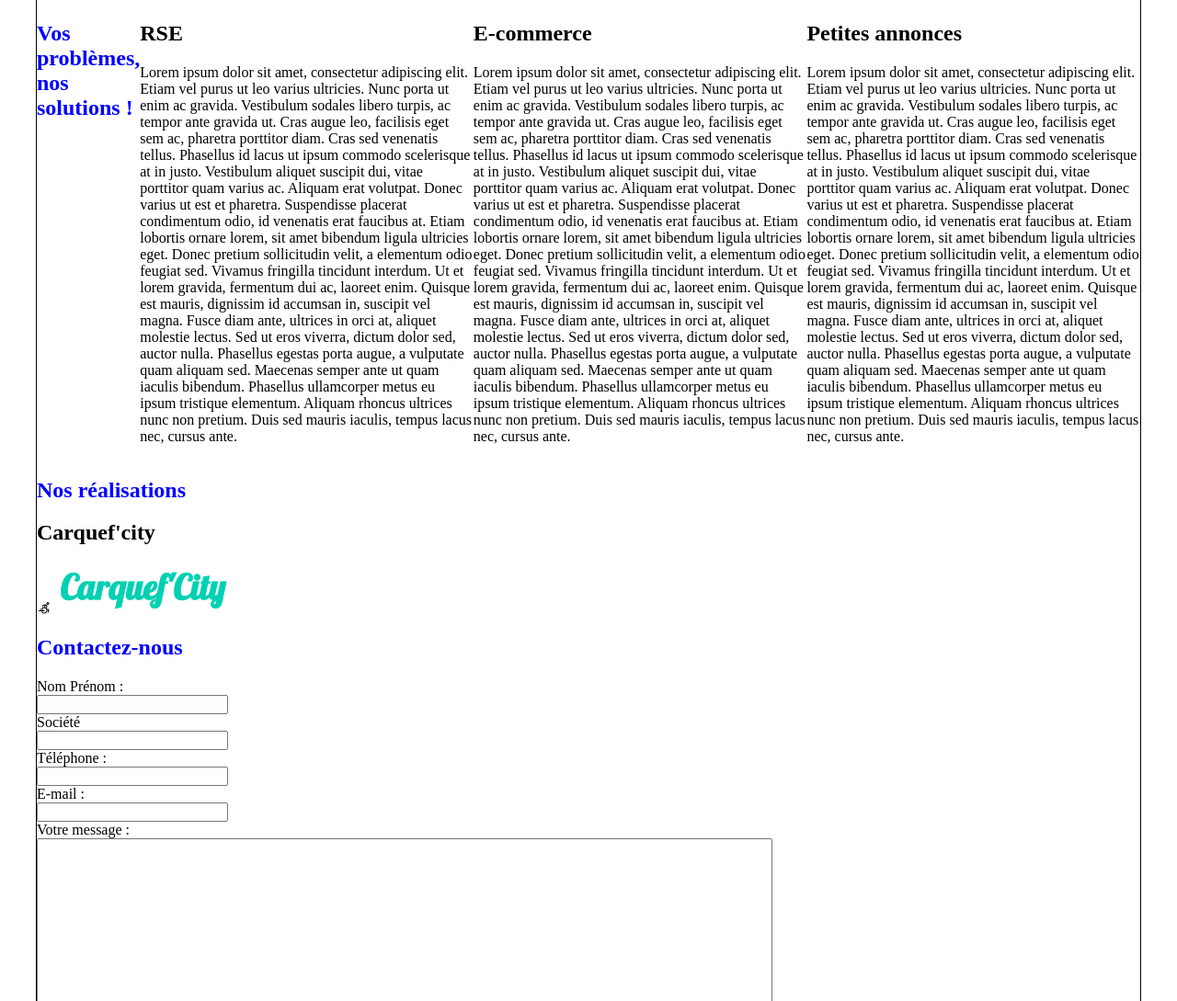
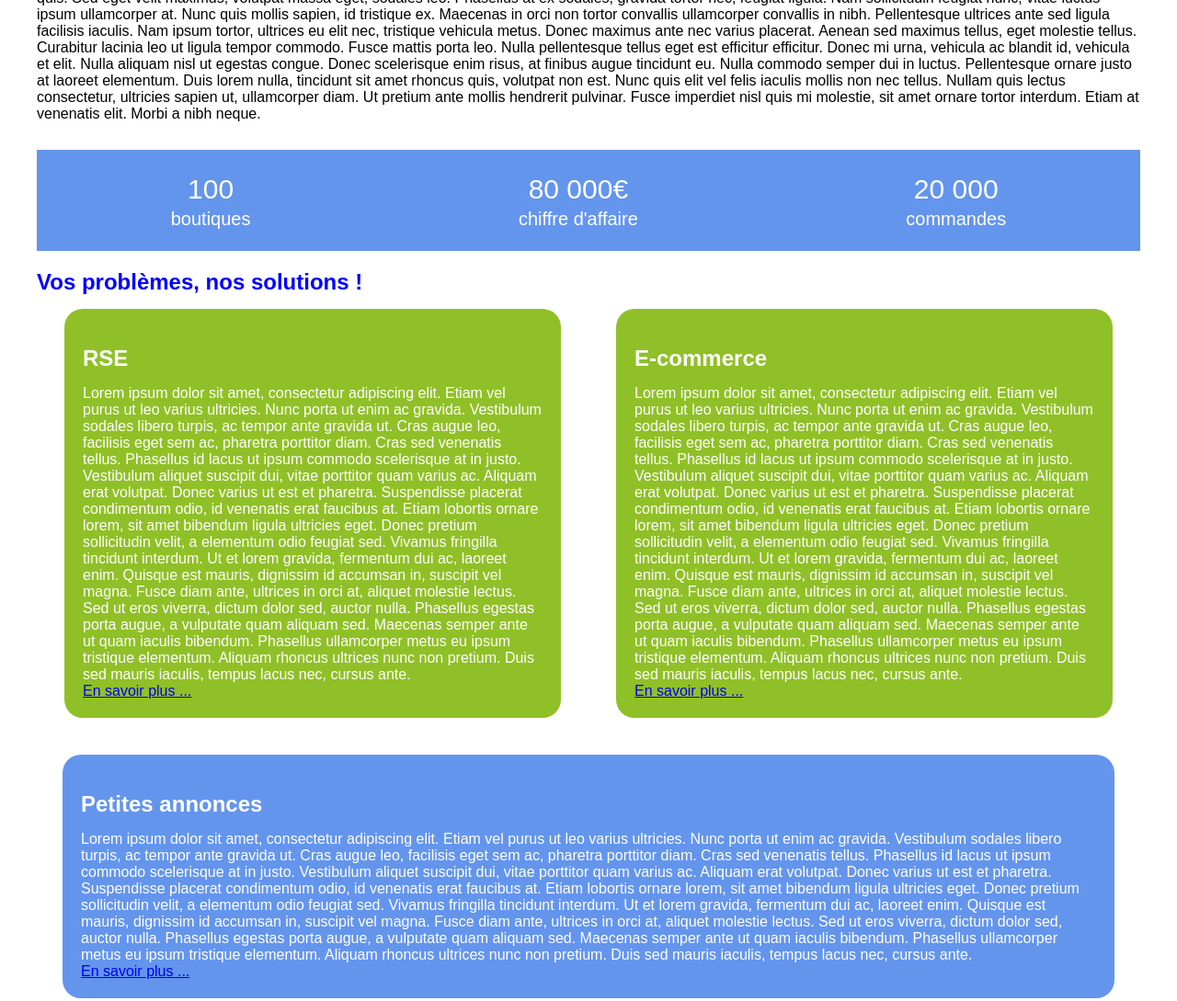
Before and after one commit to Diabolux/Diabolux.github.io, a plain HTML site: page KTM_solution/index.html in a window 1280 px wide. Shown: the part 929-2018 px from the top of the page at 92% size. Drawn offline with nearby package versions, Linux system fonts and the light colour scheme.

Commit message:
Add files via upload

```diff
--- a/KTM_solution/index.html
+++ b/KTM_solution/index.html
@@ -5,7 +5,10 @@
     <meta charset="utf-8" />
     <link rel="stylesheet" href="style.css" />
     <title>KTM Solution</title>
-    <link rel="stylesheet" href="https://cdnjs.cloudflare.com/ajax/libs/line-awesome/1.3.0/line-awesome/css/line-awesome.min.css" integrity="sha512-vebUliqxrVkBy3gucMhClmyQP9On/HAWQdKDXRaAlb/FKuTbxkjPKUyqVOxAcGwFDka79eTF+YXwfke1h3/wfg==" crossorigin="anonymous" />
+    <link rel="stylesheet"
+        href="https://cdnjs.cloudflare.com/ajax/libs/line-awesome/1.3.0/line-awesome/css/line-awesome.min.css"
+        integrity="sha512-vebUliqxrVkBy3gucMhClmyQP9On/HAWQdKDXRaAlb/FKuTbxkjPKUyqVOxAcGwFDka79eTF+YXwfke1h3/wfg=="
+        crossorigin="anonymous" />
 </head>
 
 
@@ -17,11 +20,19 @@
                     <img src="https://keepthemove.com/images/logo-fonce.png" alt="Logo KTM">
                 </div>
             </div>
-            <section>
+            <div>
                 <nav>
                     <ul>
                         <li> <a href="#presentation" title="Présentation de KeepTheMove">Présentation</a></li>
-                        <li class="deroulant"> <a href="#solutions" title="Nos solutions">Nos solutions</a>
+                        <li class="deroulant">
+                            <div class="flecheSousMenu">
+                                <div>
+                                    <a href="#solutions" title="Nos solutions">Nos solutions</a>
+                                </div>
+                                <div>
+                                    <i class="las la-angle-down"></i>
+                                </div>
+                            </div>
                             <ul class="sousmenu">
                                 <li><a href="#RSE" title="RSE"><i class="las la-level-up-alt"></i> RSE</a></li>
                                 <li><a href="#ecommerce" title="E-commerce">E-commerce</a></li>
@@ -32,7 +43,7 @@
                         <li><a href="#contact" title="Nous contacter">Contactez-nous</a></li>
                     </ul>
                 </nav>
-            </section>
+            </div>
         </div>
 
     </header>
@@ -83,10 +94,83 @@
 
         </section>
 
+        <section class="chiffresCles">
+            <div>
+                <p class="nombre">100</p>
+                <p>boutiques</p>
+            </div>
+            <div>
+                <p class="nombre">80 000€</p>
+                <p>chiffre d'affaire</p>
+            </div>
+            <div>
+                <p class="nombre">20 000</p>
+                <p>commandes</p>
+            </div>
+        </section>
+
         <section id="solutions">
             <h1>Vos problèmes, nos solutions !</h1>
-            <div>
-                <h2 id="RSE">RSE</h2>
+            <div class="deuxBlock">
+                <div class="blockIndi">
+                    <h2 id="RSE">RSE</h2>
+                    <p>
+                        Lorem ipsum dolor sit amet, consectetur adipiscing elit. Etiam vel purus ut leo varius
+                        ultricies.
+                        Nunc porta ut enim ac gravida. Vestibulum sodales libero turpis, ac tempor ante gravida ut. Cras
+                        augue leo, facilisis eget sem ac, pharetra porttitor diam. Cras sed venenatis tellus. Phasellus
+                        id
+                        lacus ut ipsum commodo scelerisque at in justo. Vestibulum aliquet suscipit dui, vitae porttitor
+                        quam varius ac. Aliquam erat volutpat. Donec varius ut est et pharetra. Suspendisse placerat
+                        condimentum odio, id venenatis erat faucibus at. Etiam lobortis ornare lorem, sit amet bibendum
+                        ligula ultricies eget. Donec pretium sollicitudin velit, a elementum odio feugiat sed. Vivamus
+                        fringilla tincidunt interdum. Ut et lorem gravida, fermentum dui ac, laoreet enim.
+
+                        Quisque est mauris, dignissim id accumsan in, suscipit vel magna. Fusce diam ante, ultrices in
+                        orci
+                        at, aliquet molestie lectus. Sed ut eros viverra, dictum dolor sed, auctor nulla. Phasellus
+                        egestas
+                        porta augue, a vulputate quam aliquam sed. Maecenas semper ante ut quam iaculis bibendum.
+                        Phasellus
+                        ullamcorper metus eu ipsum tristique elementum. Aliquam rhoncus ultrices nunc non pretium. Duis
+                        sed
+                        mauris iaculis, tempus lacus nec, cursus ante.
+                    </p>
+                    <a href="#" title="espRSE">En savoir plus ...</a>
+
+                </div>
+
+                <div class="blockIndi">
+                    <h2 id="ecommerce">E-commerce</h2>
+                    <p>
+                        Lorem ipsum dolor sit amet, consectetur adipiscing elit. Etiam vel purus ut leo varius
+                        ultricies.
+                        Nunc porta ut enim ac gravida. Vestibulum sodales libero turpis, ac tempor ante gravida ut. Cras
+                        augue leo, facilisis eget sem ac, pharetra porttitor diam. Cras sed venenatis tellus. Phasellus
+                        id
+                        lacus ut ipsum commodo scelerisque at in justo. Vestibulum aliquet suscipit dui, vitae porttitor
+                        quam varius ac. Aliquam erat volutpat. Donec varius ut est et pharetra. Suspendisse placerat
+                        condimentum odio, id venenatis erat faucibus at. Etiam lobortis ornare lorem, sit amet bibendum
+                        ligula ultricies eget. Donec pretium sollicitudin velit, a elementum odio feugiat sed. Vivamus
+                        fringilla tincidunt interdum. Ut et lorem gravida, fermentum dui ac, laoreet enim.
+
+                        Quisque est mauris, dignissim id accumsan in, suscipit vel magna. Fusce diam ante, ultrices in
+                        orci
+                        at, aliquet molestie lectus. Sed ut eros viverra, dictum dolor sed, auctor nulla. Phasellus
+                        egestas
+                        porta augue, a vulputate quam aliquam sed. Maecenas semper ante ut quam iaculis bibendum.
+                        Phasellus
+                        ullamcorper metus eu ipsum tristique elementum. Aliquam rhoncus ultrices nunc non pretium. Duis
+                        sed
+                        mauris iaculis, tempus lacus nec, cursus ante.
+                    </p>
+                    <a href="#" title="espRSE">En savoir plus ...</a>
+                </div>
+
+
+            </div>
+            <div id="annonces">
+                <h2 id="petitesAnnonces">Petites annonces</h2>
                 <p>
                     Lorem ipsum dolor sit amet, consectetur adipiscing elit. Etiam vel purus ut leo varius ultricies.
                     Nunc porta ut enim ac gravida. Vestibulum sodales libero turpis, ac tempor ante gravida ut. Cras
@@ -103,49 +187,8 @@
                     ullamcorper metus eu ipsum tristique elementum. Aliquam rhoncus ultrices nunc non pretium. Duis sed
                     mauris iaculis, tempus lacus nec, cursus ante.
                 </p>
+                <a href="#" title="espRSE">En savoir plus ...</a>
             </div>
-            <div>
-                <h2 id="ecommerce">E-commerce</h2>
-                <p>
-                    Lorem ipsum dolor sit amet, consectetur adipiscing elit. Etiam vel purus ut leo varius ultricies.
-                    Nunc porta ut enim ac gravida. Vestibulum sodales libero turpis, ac tempor ante gravida ut. Cras
-                    augue leo, facilisis eget sem ac, pharetra porttitor diam. Cras sed venenatis tellus. Phasellus id
-                    lacus ut ipsum commodo scelerisque at in justo. Vestibulum aliquet suscipit dui, vitae porttitor
-                    quam varius ac. Aliquam erat volutpat. Donec varius ut est et pharetra. Suspendisse placerat
-                    condimentum odio, id venenatis erat faucibus at. Etiam lobortis ornare lorem, sit amet bibendum
-                    ligula ultricies eget. Donec pretium sollicitudin velit, a elementum odio feugiat sed. Vivamus
-                    fringilla tincidunt interdum. Ut et lorem gravida, fermentum dui ac, laoreet enim.
-
-                    Quisque est mauris, dignissim id accumsan in, suscipit vel magna. Fusce diam ante, ultrices in orci
-                    at, aliquet molestie lectus. Sed ut eros viverra, dictum dolor sed, auctor nulla. Phasellus egestas
-                    porta augue, a vulputate quam aliquam sed. Maecenas semper ante ut quam iaculis bibendum. Phasellus
-                    ullamcorper metus eu ipsum tristique elementum. Aliquam rhoncus ultrices nunc non pretium. Duis sed
-                    mauris iaculis, tempus lacus nec, cursus ante.
-                </p>
-            </div>
-            <div>
-                <h2 id="annonces">Petites annonces</h2>
-                <p>
-                    Lorem ipsum dolor sit amet, consectetur adipiscing elit. Etiam vel purus ut leo varius ultricies.
-                    Nunc porta ut enim ac gravida. Vestibulum sodales libero turpis, ac tempor ante gravida ut. Cras
-                    augue leo, facilisis eget sem ac, pharetra porttitor diam. Cras sed venenatis tellus. Phasellus id
-                    lacus ut ipsum commodo scelerisque at in justo. Vestibulum aliquet suscipit dui, vitae porttitor
-                    quam varius ac. Aliquam erat volutpat. Donec varius ut est et pharetra. Suspendisse placerat
-                    condimentum odio, id venenatis erat faucibus at. Etiam lobortis ornare lorem, sit amet bibendum
-                    ligula ultricies eget. Donec pretium sollicitudin velit, a elementum odio feugiat sed. Vivamus
-                    fringilla tincidunt interdum. Ut et lorem gravida, fermentum dui ac, laoreet enim.
-
-                    Quisque est mauris, dignissim id accumsan in, suscipit vel magna. Fusce diam ante, ultrices in orci
-                    at, aliquet molestie lectus. Sed ut eros viverra, dictum dolor sed, auctor nulla. Phasellus egestas
-                    porta augue, a vulputate quam aliquam sed. Maecenas semper ante ut quam iaculis bibendum. Phasellus
-                    ullamcorper metus eu ipsum tristique elementum. Aliquam rhoncus ultrices nunc non pretium. Duis sed
-                    mauris iaculis, tempus lacus nec, cursus ante.
-                </p>
-            </div>
-
-
-
-
         </section>
 
         <section id="realisations">
--- a/KTM_solution/style.css
+++ b/KTM_solution/style.css
@@ -1,3 +1,9 @@
+*
+{
+    font-family: 'Barlow', sans-serif;
+    margin: 0;
+    padding: 0;
+}
 /* Polices */
 
 h1
@@ -12,7 +18,7 @@ body
     flex-direction: column;
     width: 1200px;
     margin: auto; /*Obligé de mettre marges en auto à droite et à gauche sinon la page n'est pas centrée*/
-    border: black solid 1px;
+    /* border: black solid 1px; */
 
 }
 
@@ -20,8 +26,9 @@ body
 
 header
 {
-    border: black solid 1px;
+    /* border: black solid 1px; */
     background-color: white;
+    box-shadow: 0px -3px 1em black;
     top: 0px;
     left: 0px;
     position: fixed;
@@ -38,30 +45,34 @@ header
     width: 1200px;
     display: flex;
     justify-content: space-between;
+    align-items: center;
 }
 
 #diapo
 {
     background: url(images/shopping.jpg);
     width: 100%;
-    height: 560px;
-    background-repeat: repeat-x;
-    background-position: center center;
+    height: 600px;
+    background-size: cover;
+    background-repeat: no-repeat;
+    margin-top: 75px;
 }
 
 #logoKTM img
 {
     max-width: 200px;
     height: auto;
+    padding: 0 20px;
 }
 
 /* Menu */
 
-/* Affichage du menu en mode flex et sans formatage */
 nav
 {
-    border: black solid 1px;
+    /* border: black solid 1px; */
     position: relative;
+    width: 100%;
+    padding-top: 12px;
 }
 
 
@@ -69,14 +80,16 @@ nav ul {
     display: flex;
     justify-content: space-between;
     list-style-type: none;
-    margin: 0 !important;
-    padding: 19px;
+    margin: 0;
 }
 
 nav li
 {
-    /* flex: 1 1 auto; Permet aux éléments d'avoir une taille de base relative à leur contenu afin de pouvoir grandir et occuper l'espace vide ou rétrécir pour laisser de la place à de nvx éléments */
-    text-align: center;
+    /* flex: 1 1 auto;  */
+    /*Permet aux éléments d'avoir une taille de base relative à leur contenu afin de pouvoir grandir et occuper l'espace vide ou rétrécir pour laisser de la place à de nvx éléments */
+    padding-right: 30px;
+    font-size: 20px;
+
 }
 
 nav a
@@ -101,6 +114,12 @@ nav a:hover
     z-index: 1000;
 }
 
+.flecheSousMenu
+{
+    display: flex;
+    flex-direction: column;
+    text-align: center;
+}
 nav > ul li:hover .sousmenu
 {
     display: flex;
@@ -109,8 +128,10 @@ nav > ul li:hover .sousmenu
 
 .sousmenu li
 {
-    flex: 1 1 auto;
+    /* flex: 1 1 auto; */
     text-align: left;
+    background-color: white;
+    line-height: 2;
 }
 
 .sousmenu a
@@ -131,11 +152,68 @@ nav > ul li:hover .sousmenu
     flex-direction: column;
 }
 
+
+
+h1, h2
+{
+    padding-top: 20px;
+    padding-bottom: 15px;
+}
+
+
+/* Chiffres clés */
+
+.chiffresCles
+{
+    display: flex;
+    justify-content: space-around;
+    align-items: center;
+    color: white;
+    background-color: cornflowerblue;
+    background-size: cover;
+    margin-top: 30px;
+    padding: 20px 0;
+    height: 70px;
+    font-size: 20px;
+    line-height: 1.3;
+    text-align: center;
+}
+
+.nombre
+{
+    font-size: 30px;
+}
+
 /* Solutions */
 
-#solutions
+.deuxBlock
 {
     display: flex;
+    justify-content: space-around;
+    padding-bottom: 40px;
+}
+
+.blockIndi
+{
+    color: white;
+    flex-direction: column;
+    border:  rgb(144, 192, 39);
+    width: 500px;
+    border-radius: 20px;
+    padding: 20px;
+    background-color: rgb(144, 192, 39);
+}
+
+#annonces
+{
+    color: white;
+    border: cornflowerblue;
+    background-color: cornflowerblue;
+    border-radius: 20px;
+    padding: 20px;
+    width: 1104px;
+    margin: auto;
+
 }
 
 /*Nos réalisations */
@@ -150,12 +228,12 @@ nav > ul li:hover .sousmenu
 {
     display: flex;
     flex-direction: column;
-    max-width: 800px;
+    width: 800px;
 }
 
 #phone, #email, #name, #societe
 {
-    max-width: 200px;
+    width: 200px;
 }
 
 #text
```
